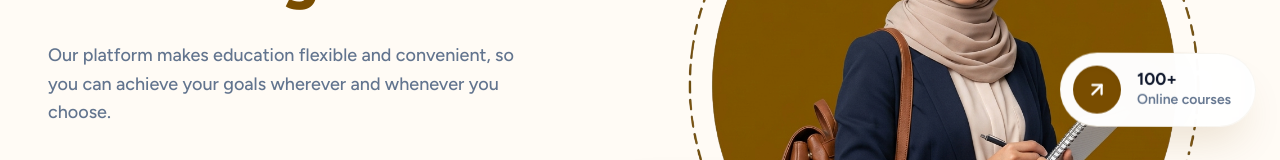
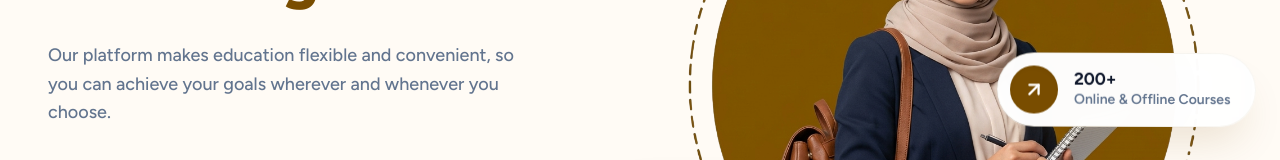
Before and after one commit to Anfask/aimsweb, a Next.js app: page / in a window 1280 px wide. Shown: the part 363-523 px from the top of the page. Built offline with nearby package versions, Linux system fonts and the light colour scheme; no server answers.

Commit message:
updated cources and forms

```diff
--- a/src/components/home/Hero.tsx
+++ b/src/components/home/Hero.tsx
@@ -112,14 +112,14 @@ export default function Hero() {
                                 </a>
                             </div>
 
-                            {/* Floating Card 2 (100+ Courses) */}
+                            {/* Floating Card 2 (200+ Courses) */}
                             <div className="absolute top-[45%] right-0 sm:right-0 xl:-right-6 bg-white/98 backdrop-blur-xl pl-3 pr-6 py-3 rounded-full shadow-[0_24px_40px_-12px_rgba(121,77,0,0.15)] flex items-center gap-4 animate-float-delayed border border-[#794d00]/5">
                                 <div className="w-12 h-12 rounded-full bg-[#794d00] flex items-center justify-center text-white shrink-0 shadow-inner">
                                     <ArrowUpRight size={22} strokeWidth={2.5} />
                                 </div>
                                 <div className="flex flex-col justify-center">
-                                    <span className="font-bold text-[17px] text-slate-900 leading-[1.1]">100+</span>
-                                    <span className="text-[14px] font-semibold text-slate-500">Online courses</span>
+                                    <span className="font-bold text-[17px] text-slate-900 leading-[1.1]">200+</span>
+                                    <span className="text-[14px] font-semibold text-slate-500">Online & Offline Courses</span>
                                 </div>
                             </div>
 
```
